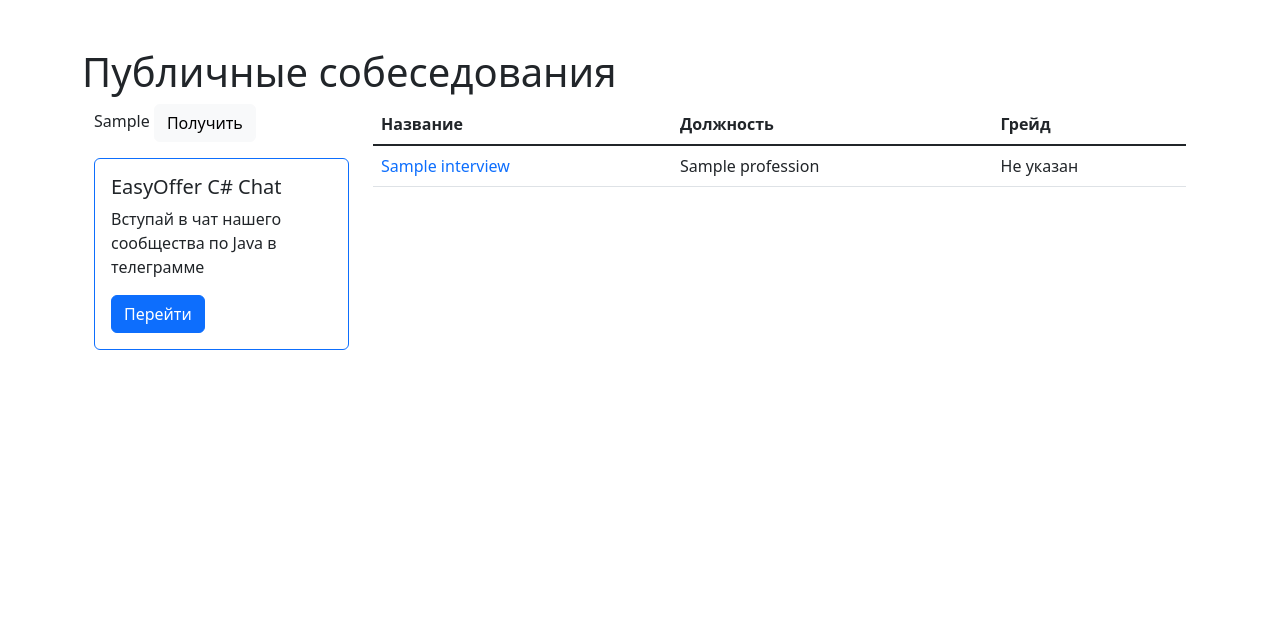
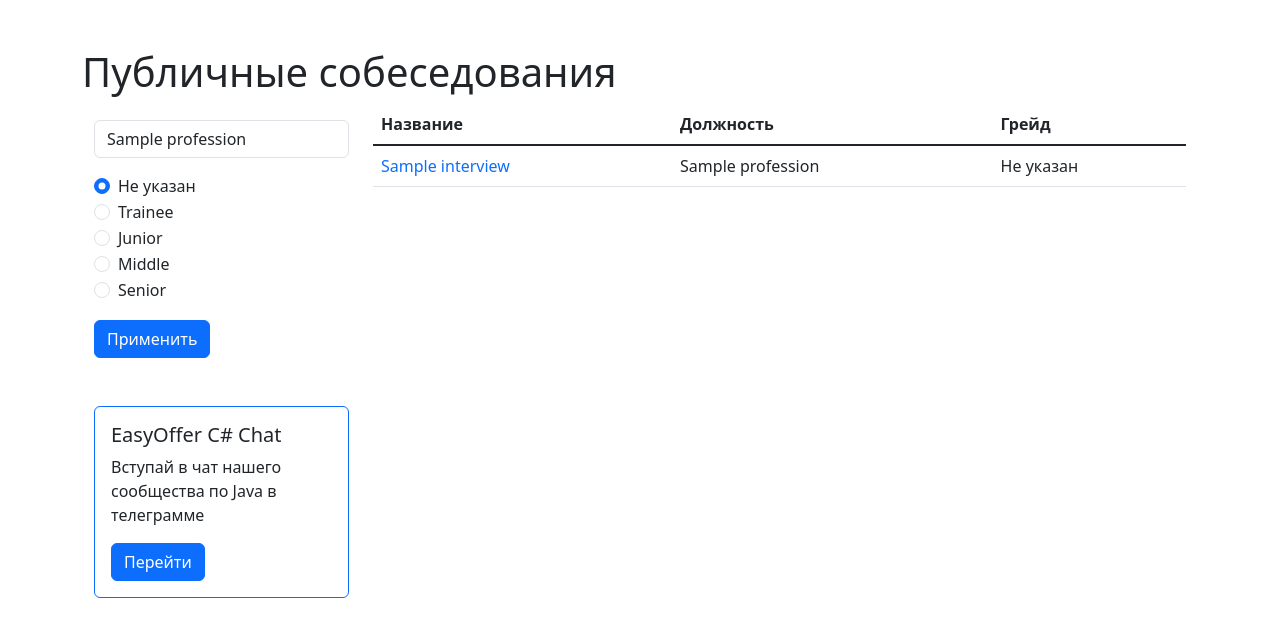
Before and after one commit to kivaiko/easyoffer, a Django app: template rating/templates/mock.html in a window 1280 px wide. Shown: the part 56-693 px from the top of the page. Run offline with Django 4.2, Linux system fonts and the light colour scheme; tables that the repository leaves empty hold one stand-in row (values such as "Sample post"); the template is opened without the code that fills it: values that come from a table or form of the project are taken from there, most other values are stand-ins (such as "Sample title", 1, 10 or a date in 2020).

Commit message:
refactoring form in mock

```diff
--- a/rating/templates/mock.html
+++ b/rating/templates/mock.html
@@ -11,11 +11,48 @@
         <div class="row">
             <div class="col-3">
                 <form action="" method="get">
-                    {{ mock_filter }}
-                    <button class="btn btn-light" type="submit">Получить</button>
+                    <div class="form-group mt-3">
+                        <select class="form-control" id="profession_select" name="profession">
+                            {% for prof in profs %}
+                            <option for="profession_select" value="{{ prof.id }}">{{ prof.title }}</option>
+                            {% endfor %}
+                        </select>
+                    </div>
+                    <div class="form-check mt-3">
+                        <input class="form-check-input" type="radio" name="grade" id="exampleRadios1" value="Не указан" checked>
+                        <label class="form-check-label" for="exampleRadios1">
+                          Не указан
+                        </label>
+                    </div>
+                    <div class="form-check">
+                        <input class="form-check-input" type="radio" name="grade" id="exampleRadios2" value="Trainee">
+                        <label class="form-check-label" for="exampleRadios2">
+                          Trainee
+                        </label>
+                    </div>
+                    <div class="form-check">
+                        <input class="form-check-input" type="radio" name="grade" id="exampleRadios3" value="Junior">
+                        <label class="form-check-label" for="exampleRadios3">
+                          Junior
+                        </label>
+                    </div>
+                    <div class="form-check">
+                        <input class="form-check-input" type="radio" name="grade" id="exampleRadios4" value="Middle">
+                        <label class="form-check-label" for="exampleRadios4">
+                          Middle
+                        </label>
+                    </div>
+                    <div class="form-check">
+                        <input class="form-check-input" type="radio" name="grade" id="exampleRadios5" value="Senior">
+                        <label class="form-check-label" for="exampleRadios5">
+                          Senior
+                        </label>
+                    </div>
+                    <button class="btn btn-primary mt-3" type="submit">Применить</button>
                 </form>
+
                 </fieldset>
-                <div class="card border-primary mt-3">
+                <div class="card border-primary mt-5">
                   <div class="card-body">
                     <h5 class="card-title">EasyOffer C# Chat</h5>
                     <p class="card-text">Вступай в чат нашего сообщества по Java в телеграмме</p>
--- a/rating/templates/question_rating.html
+++ b/rating/templates/question_rating.html
@@ -7,7 +7,7 @@
 {% block content %}
 
     <h1 class="mt-5"> Вопросы с собеседований на {{ prof_data.title }}</h1>
-    <p class="fs-5 mt-3 align-middle"> Шанс на основе {{ prof_data.votes }} проголосовавших. <a href="{{ prof_data.get_url_quiz }}">Поучаствовать в опросе</a> </p>
+    <p class="fs-5 mt-3 align-middle"> Шанс встретить вопрос на основе {{ prof_data.votes }} проголосовавших. <a href="{{ prof_data.get_url_quiz }}">Поучаствовать в опросе</a> </p>
     <div class="row align-items-start">
             <div class="col-2">
                 <fieldset>
--- a/rating/views.py
+++ b/rating/views.py
@@ -123,10 +123,10 @@ class MockView(ListView):
 
 
 def mock(request):
-    id = request.GET.get("profession")
+    profession_id = request.GET.get("profession")
     grade = request.GET.get("grade")
-    if id and grade:
-        mocks = MockInterview.objects.filter(public=True, grade=grade, profession=id)
+    if profession_id and grade:
+        mocks = MockInterview.objects.filter(public=True, grade=grade, profession=profession_id)
     else:
         mocks = MockInterview.objects.filter(public=True)
     profs = Profession.objects.filter(public_mock=True)
```
